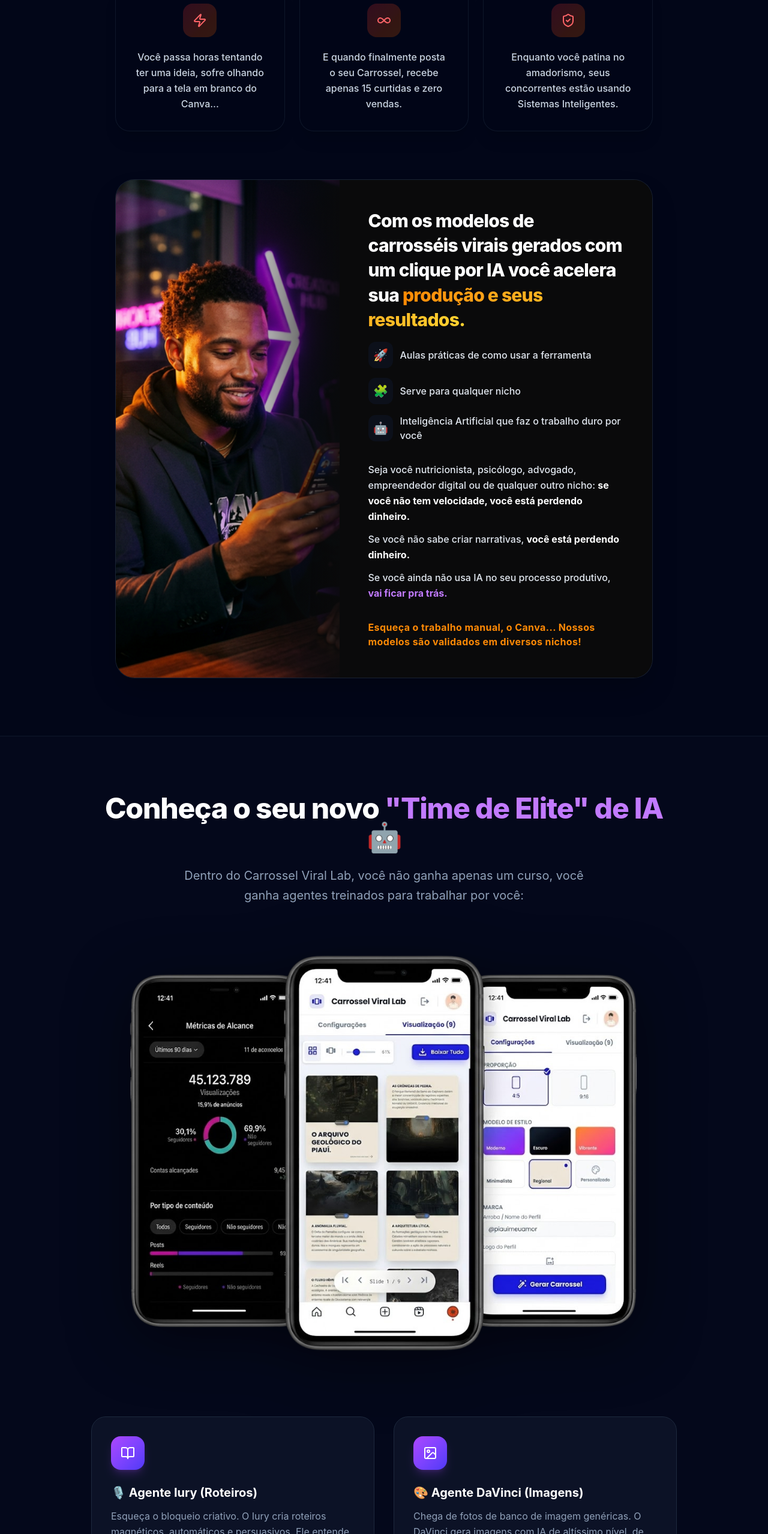
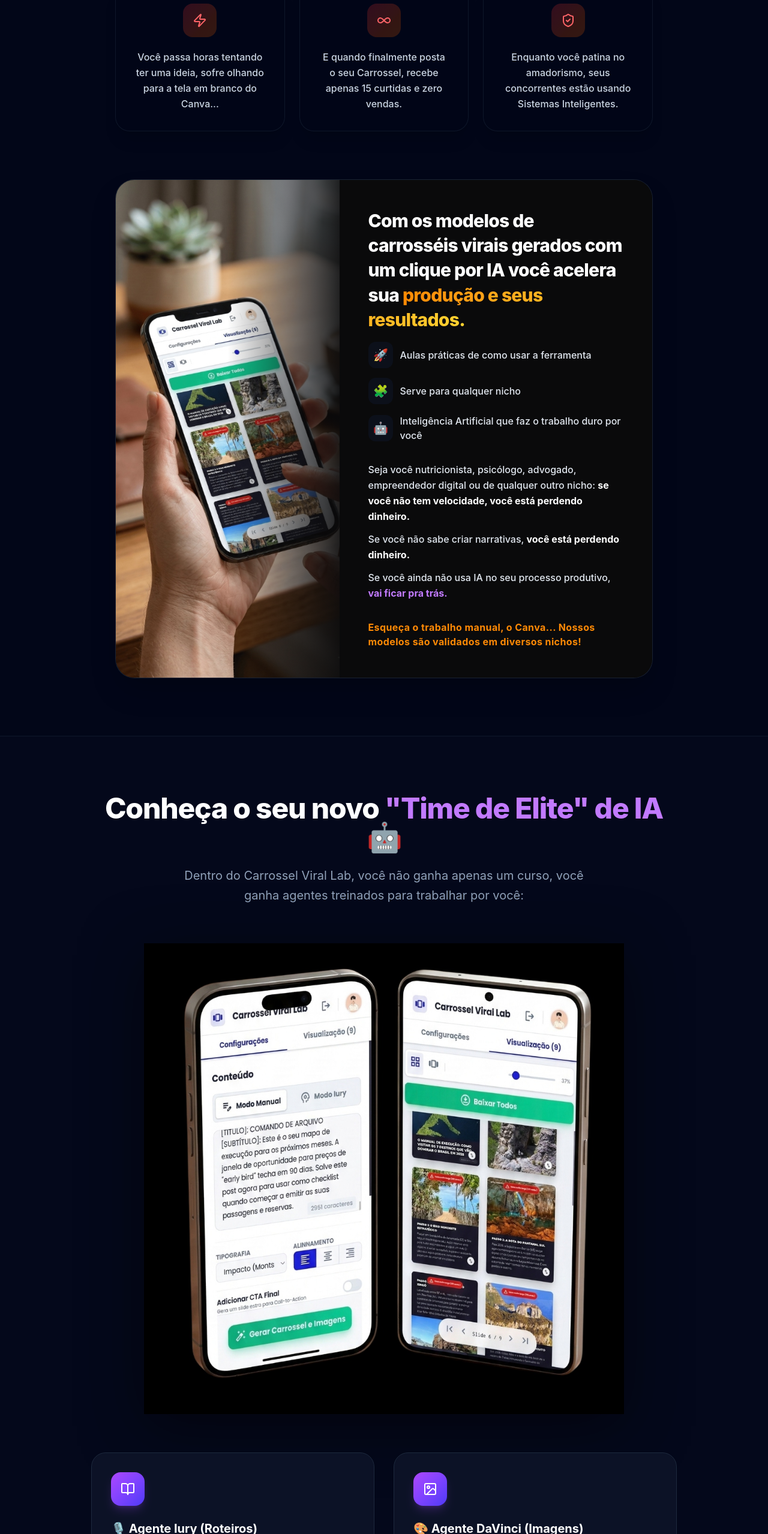
Before and after one commit to GLAUBERUCHOA/Corrosel-Viral, a Next.js app: page / in a window 1280 px wide. Shown: the part 3722-6280 px from the top of the page at 60% size. Built offline with nearby package versions, Linux system fonts and the light colour scheme; a web font is replaced by a local one.

Commit message:
feat: update home page mockup images with new high-quality versions

```diff
--- a/app/page.tsx
+++ b/app/page.tsx
@@ -216,11 +216,13 @@ export default function HomePage() {
               <div className="bg-[#0A0A0B] border border-slate-800/80 rounded-[2rem] overflow-hidden flex flex-col md:flex-row mt-16 group hover:border-slate-700 transition-all duration-500 shadow-2xl max-w-5xl mx-auto">
                 <div className="w-full md:w-5/12 h-[350px] md:h-auto relative overflow-hidden shrink-0">
                   <Image
-                    src="/images/cinematic_portrait.png"
-                    alt="Empreendedor Digital"
+                    src="/images/mockup-hand.jpg"
+                    alt="Pessoa usando o Carrossel Viral Lab no celular"
                     fill
-                    className="object-cover object-center transition-transform duration-700 group-hover:scale-105"
+                    className="object-cover object-center transition-transform duration-700 group-hover:scale-110"
                     sizes="(max-width: 768px) 100vw, 40vw"
+                    quality={90}
+                    priority
                   />
                   <div className="absolute inset-0 bg-gradient-to-t from-[#0A0A0B] via-transparent to-transparent md:bg-gradient-to-l md:from-[#0A0A0B] md:via-transparent opacity-90 z-10"></div>
                 </div>
@@ -274,12 +276,12 @@ export default function HomePage() {
                 <div className="absolute inset-0 bg-indigo-500/10 blur-[120px] rounded-full mix-blend-screen opacity-0 group-hover:opacity-100 transition-opacity duration-1000 z-0 pointer-events-none"></div>
                 <div className="relative z-10 w-full h-auto flex justify-center">
                   <Image
-                    src="/images/mockup-app.png"
-                    alt="Mockup do Carrossel Viral Lab no Celular e Computador"
+                    src="/images/mockup-elite.jpg"
+                    alt="Mockup do Carrossel Viral Lab em smartphones"
                     width={1200}
-                    height={800}
-                    quality={85}
-                    className="w-full h-auto max-w-full sm:max-w-[900px] object-contain drop-shadow-[0_20px_50px_rgba(0,0,0,0.5)] hover:-translate-y-2 hover:scale-[1.02] transition-transform duration-700 ease-out"
+                    height={1200}
+                    quality={90}
+                    className="w-full h-auto max-w-full sm:max-w-[800px] object-contain drop-shadow-[0_20px_50px_rgba(0,0,0,0.5)] hover:-translate-y-2 hover:scale-[1.02] transition-transform duration-700 ease-out"
                   />
                 </div>
               </div>
```
Also changed, not shown: public/images/mockup-elite.jpg (added), public/images/mockup-hand.jpg (added).
